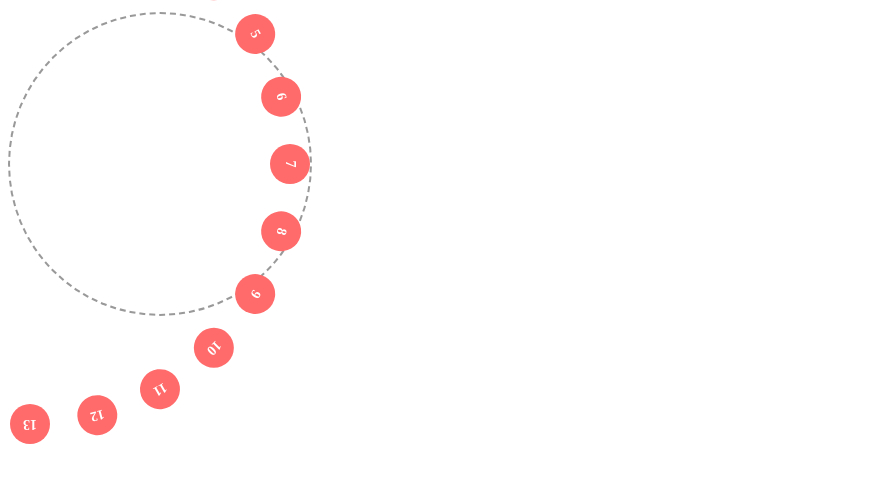
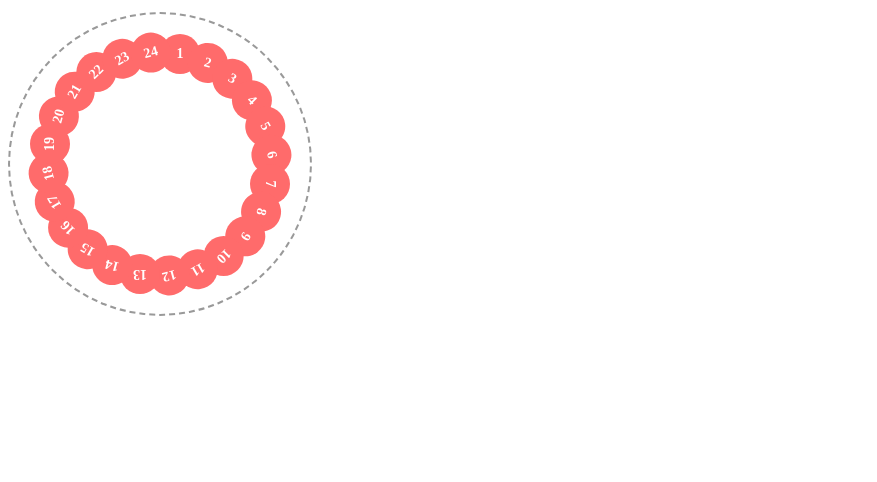
Before and after one commit to LuucasKim/LuucasKim.github.io, a plain HTML site: page index.html in a window 1280 px wide. Shown: the part 248-730 px from the top of the page, without its empty margins (0-877 px from the left). Drawn offline with Linux system fonts and the light colour scheme.

Commit message:
Update style.css

```diff
--- a/style.css
+++ b/style.css
@@ -23,6 +23,11 @@
     height: 300px;
     border-radius: 50%;
     border: 2px dashed #999;
+
+    /* 부모 기준으로 중앙 정렬 */
+    display: flex;
+    justify-content: center;
+    align-items: center;
 }
 
 .item {
@@ -37,5 +42,9 @@
     font-size: 14px;
     color: white;
     font-weight: bold;
-    transform-origin: 50% 150px;
+
+    /* 원의 중심 기준 */
+    left: 50%;
+    top: 50%;
+    transform-origin: 0 0; /* 원의 중심이 기준 */
 }
```
